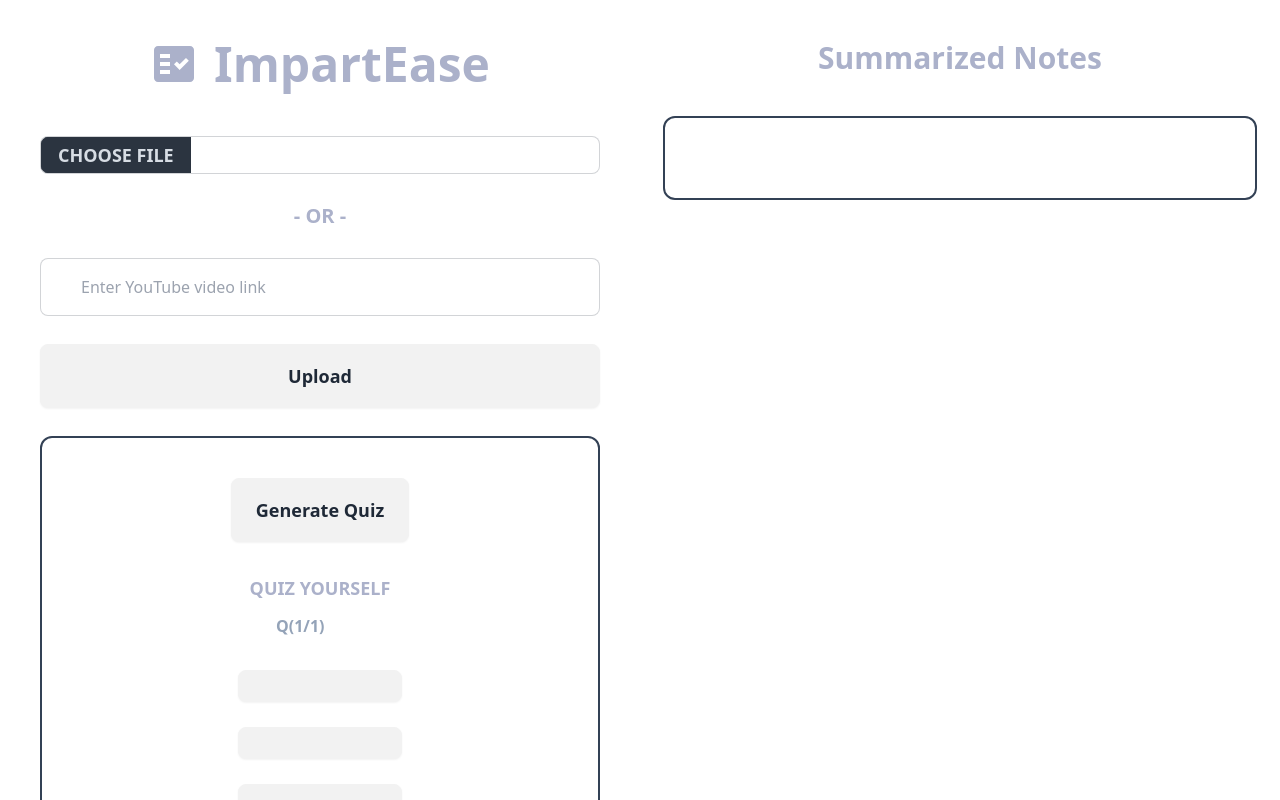
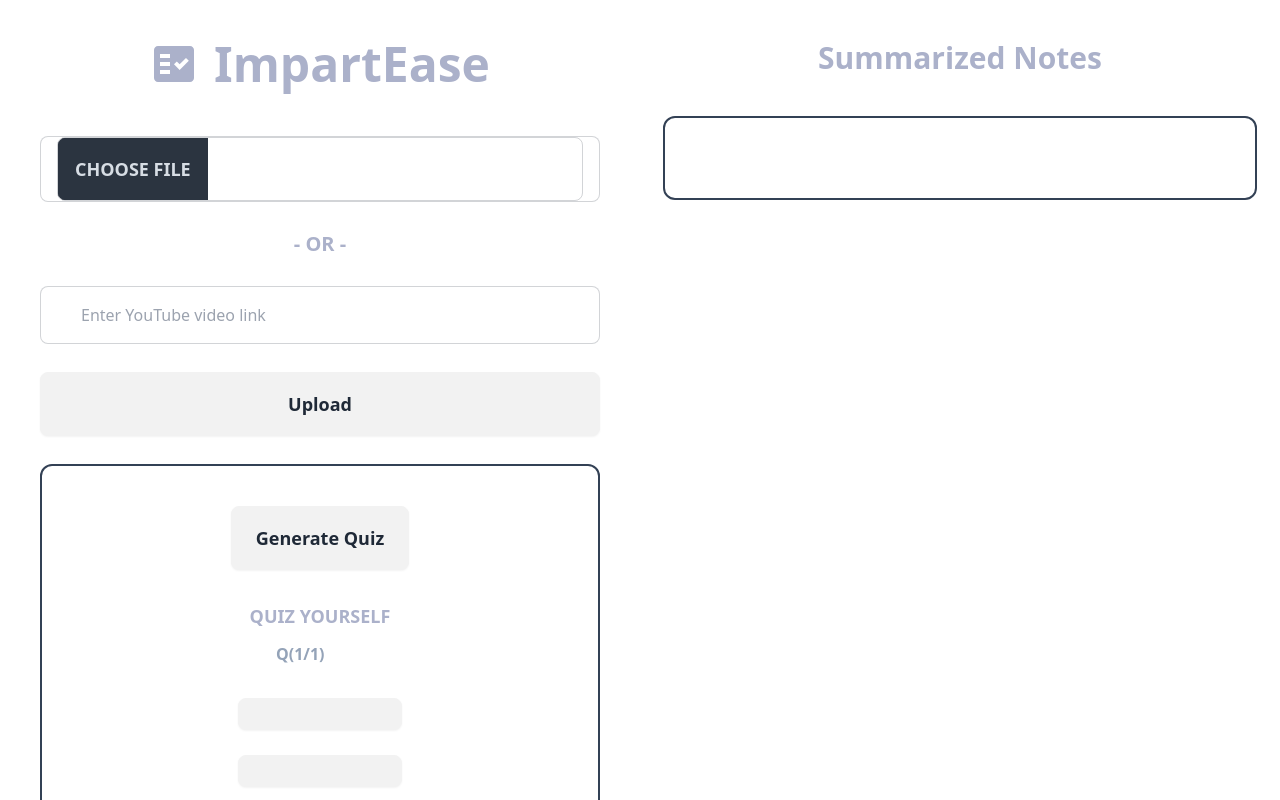
Before and after one commit to Samirkhairati/ImpartEase, a React (Vite) app in the folder frontend/: page / in a window 1280 px wide. Shown: the top 800 px of the page. Built offline with nearby package versions, Linux system fonts and the light colour scheme.

Commit message:
fix: file input

```diff
--- a/frontend/package.json
+++ b/frontend/package.json
@@ -14,7 +14,8 @@
     "react": "^18.2.0",
     "react-dom": "^18.2.0",
     "react-icons": "^5.0.1",
-    "react-markdown": "^9.0.1"
+    "react-markdown": "^9.0.1",
+    "serve": "^14.2.1"
   },
   "devDependencies": {
     "@tailwindcss/typography": "^0.5.12",
--- a/frontend/src/App.jsx
+++ b/frontend/src/App.jsx
@@ -78,7 +78,9 @@
       <div className='w-full h-screen flex flex-row text-white'>
         <div className='w-1/2 h-full px-10 py-10 flex flex-col gap-y-7 items-center'>
           <h1 className='text-5xl font-extrabold text-secondary mb-5 flex gap-x-4'><span><MdFactCheck /></span>ImpartEase</h1>
-          <input onChange={handleFileChange} accept='.pdf' type="file" className="w-full file-input file-input-bordered file-input-lg" />
+          <label className="py-8 input input-bordered flex items-center gap-2 w-full">
+            <input onChange={handleFileChange} accept='.pdf' type="file" className="w-full file-input file-input-bordered file-input-lg" />
+          </label>
           <h1 className='text-center w-full text-xl font-bold text-secondary'>- OR -</h1>
           <label className="py-7 input input-bordered flex items-center gap-2 w-full">
             <FaLink />
```
Also changed, not shown: 1 other file (tests, documents, lock files or other folders).
